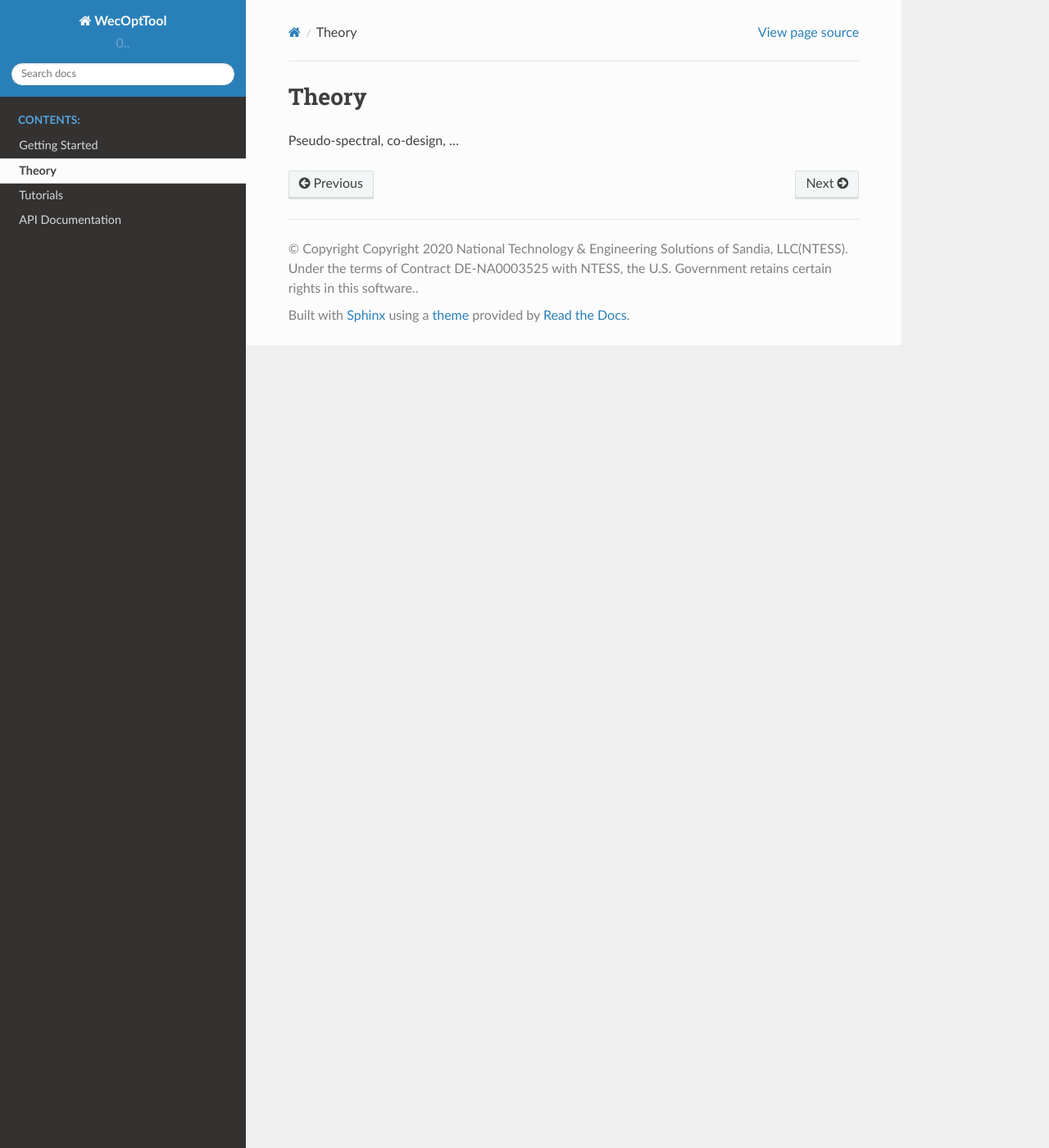
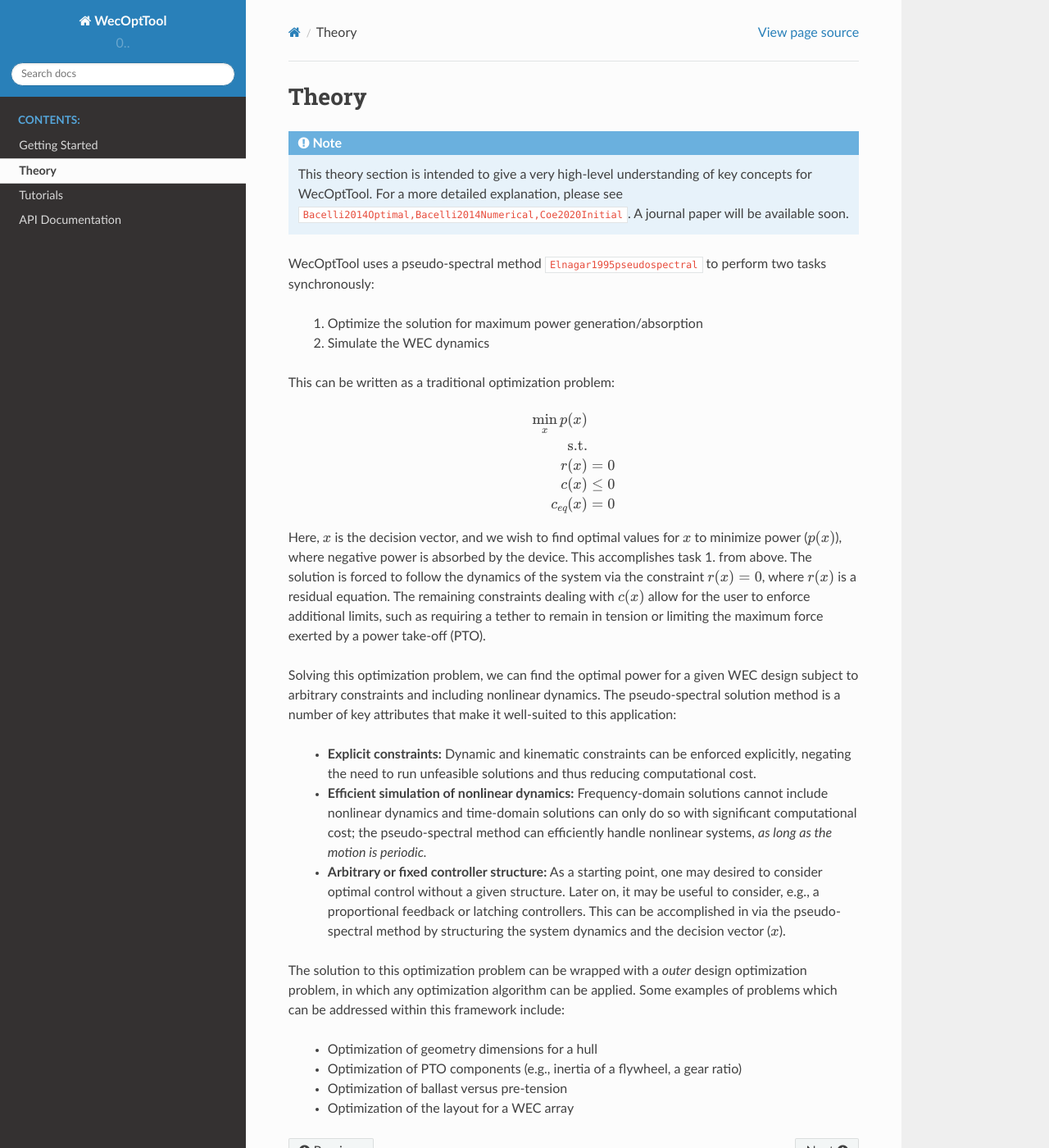
Before and after one commit to sandialabs/WecOptTool, a Sphinx documentation site: the page built from docs/source/theory.rst, in a window 1280 px wide and 1400 px high. Shown: the whole window at 82% size. Built offline with Sphinx 7.4.7 and the Read the Docs theme 2.0.0, drawn with Linux system fonts in a browser that asks for light colours; cross-references to code outside the pages are shown as plain code.

Commit message:
initial draft of theory page

```diff
--- a/docs/source/conf.py
+++ b/docs/source/conf.py
@@ -61,7 +61,7 @@ napoleon_attr_annotations = True
 
 # BibTeX settings
 # See: https://sphinxcontrib-bibtex.readthedocs.io/en/latest/usage.html#configuration
-bibtex_bibfiles = []
+bibtex_bibfiles = ['wecopttool_refs.bib']
 bibtex_encoding = 'utf-8-sig'
 bibtex_default_style = 'alpha'
 bibtex_reference_style = 'label'
--- /dev/null
+++ b/docs/source/references.rst
@@ -0,0 +1,4 @@
+References
+==========
+.. bibliography:: wecopttool_refs.bib
+   :style: unsrt
--- a/docs/source/theory.rst
+++ b/docs/source/theory.rst
@@ -1,4 +1,43 @@
 Theory
 ======
 
-Pseudo-spectral, co-design, ...
+.. note::
+    This theory section is intended to give a very high-level understanding of key concepts for WecOptTool.
+    For a more detailed explanation, please see :cite:`Bacelli2014Optimal,Bacelli2014Numerical,Coe2020Initial`.
+    A journal paper will be available soon.
+
+
+WecOptTool uses a pseudo-spectral method :cite:`Elnagar1995pseudospectral` to perform two tasks synchronously:
+
+	1. Optimize the solution for maximum power generation/absorption
+	2. Simulate the WEC dynamics
+
+This can be written as a traditional optimization problem:
+
+.. math::
+
+   \min\limits_x p(x) \\
+   \textrm{s.t.}& \\
+   r(x) &= 0 \\
+   c(x) &\leq 0 \\
+   c_{eq}(x) &= 0
+
+Here, :math:`x` is the decision vector, and we wish to find optimal values for :math:`x` to minimize power (:math:`p(x)`), where negative power is absorbed by the device.
+This accomplishes task 1. from above.
+The solution is forced to follow the dynamics of the system via the constraint :math:`r(x) = 0`, where :math:`r(x)` is a residual equation.
+The remaining constraints dealing with :math:`c(x)` allow for the user to enforce additional limits, such as requiring a tether to remain in tension or limiting the maximum force exerted by a power take-off (PTO).
+
+Solving this optimization problem, we can find the optimal power for a given WEC design subject to arbitrary constraints and including nonlinear dynamics.
+The pseudo-spectral solution method is a number of key attributes that make it well-suited to this application:
+
+	* **Explicit constraints:** Dynamic and kinematic constraints can be enforced explicitly, negating the need to run unfeasible solutions and thus reducing computational cost.
+	* **Efficient simulation of nonlinear dynamics:** Frequency-domain solutions cannot include nonlinear dynamics and time-domain solutions can only do so with significant computational cost; the pseudo-spectral method can efficiently handle nonlinear systems, *as long as the motion is periodic.*
+	* **Arbitrary or fixed controller structure:** As a starting point, one may desired to consider optimal control without a given structure. Later on, it may be useful to consider, e.g., a proportional feedback or latching controllers. This can be accomplished in via the pseudo-spectral method by structuring the system dynamics and the decision vector (:math:`x`).
+
+The solution to this optimization problem can be wrapped with a *outer* design optimization problem, in which any optimization algorithm can be applied.
+Some examples of problems which can be addressed within this framework include:
+
+   * Optimization of geometry dimensions for a hull
+   * Optimization of PTO components (e.g., inertia of a flywheel, a gear ratio)
+   * Optimization of ballast versus pre-tension
+   * Optimization of the layout for a WEC array
--- /dev/null
+++ b/docs/source/wecopttool_refs.bib
@@ -0,0 +1,66 @@
+
+
+@phdthesis{Bacelli2014Optimal,
+	address = {Maynooth, Ireland},
+	author = {Bacelli, Giorgio},
+	date-added = {2021-12-07 13:18:13 -0700},
+	date-modified = {2021-12-07 13:18:19 -0700},
+	file = {Bacelli2014.pdf:pdfs\\Bacelli2014.pdf:PDF},
+	school = {National University of Ireland, Maynooth},
+	title = {Optimal control of wave energy converters},
+	type = {{PhD}},
+	url = {http://mural.maynoothuniversity.ie/6753/},
+	year = {2014},
+	bdsk-url-1 = {http://mural.maynoothuniversity.ie/6753/}}
+
+@article{Elnagar1995pseudospectral,
+	author = {Elnagar, G. and Kazemi, M.A. and Razzaghi, M.},
+	date-added = {2021-12-07 13:04:34 -0700},
+	date-modified = {2021-12-07 13:04:34 -0700},
+	doi = {10.1109/9.467672},
+	journal = {IEEE Transactions on Automatic Control},
+	number = {10},
+	pages = {1793-1796},
+	title = {The pseudospectral Legendre method for discretizing optimal control problems},
+	volume = {40},
+	year = {1995},
+	bdsk-url-1 = {https://doi.org/10.1109/9.467672}}
+
+@article{Coe2020Initial,
+	author = {Ryan G. Coe and Giorgio Bacelli and Sterling Olson and Vincent S. Neary and Mathew B. R. Topper},
+	date = {2020/11/01},
+	date-modified = {2021-12-07 13:28:17 -0700},
+	doi = {10.1007/s40722-020-00181-9},
+	id = {Coe2020},
+	isbn = {2198-6452},
+	journal = {Journal of Ocean Engineering and Marine Energy},
+	number = {4},
+	pages = {441--449},
+	title = {{Initial conceptual demonstration of control co-design for WEC optimization}},
+	url = {https://doi.org/10.1007/s40722-020-00181-9},
+	volume = {6},
+	year = {2020},
+	abstract = {While some engineering fields have benefited from systematic design optimization studies, wave energy converters have yet to successfully incorporate such analyses into practical engineering workflows. The current iterative approach to wave energy converter design leads to sub-optimal solutions. This short paper presents an open-source MATLAB toolbox for performing design optimization studies on wave energy converters where power take-off behavior and realistic constraints can be easily included. This tool incorporates an adaptable control co-design approach, in that a constrained optimal controller is used to simulate device dynamics and populate an arbitrary objective function of the user's choosing. A brief explanation of the tool's structure and underlying theory is presented. To demonstrate the capabilities of the tool, verify its functionality, and begin to explore some basic wave energy converter design relationships, three conceptual case studies are presented. In particular, the importance of considering (and constraining) the magnitudes of device motion and forces in design optimization is shown.},
+	bdsk-url-1 = {https://doi.org/10.36227/techrxiv.12928898.v1}}
+
+@book{Falnes2002,
+	address = {Cambridge; New York},
+	author = {Johannes Falnes},
+	doi = {10.1017/CBO9780511754630},
+	publisher = {Cambridge University Press},
+	title = {Ocean Waves and Oscillating Systems},
+	year = {2002},
+	bdsk-url-1 = {https://doi.org/10.1017/CBO9780511754630}}
+
+@article{Bacelli2014Numerical,
+	author = {Bacelli, Giorgio and Ringwood, John V},
+	date-modified = {2021-12-07 13:16:10 -0700},
+	doi = {10.1109/TSTE.2014.2371536},
+	journal = {IEEE Transactions on Sustainable Energy},
+	number = {2},
+	pages = {294--302},
+	publisher = {IEEE},
+	title = {Numerical optimal control of wave energy converters},
+	volume = {6},
+	year = {2014},
+	bdsk-url-1 = {https://doi.org/10.1109/TSTE.2014.2371536}}
```
